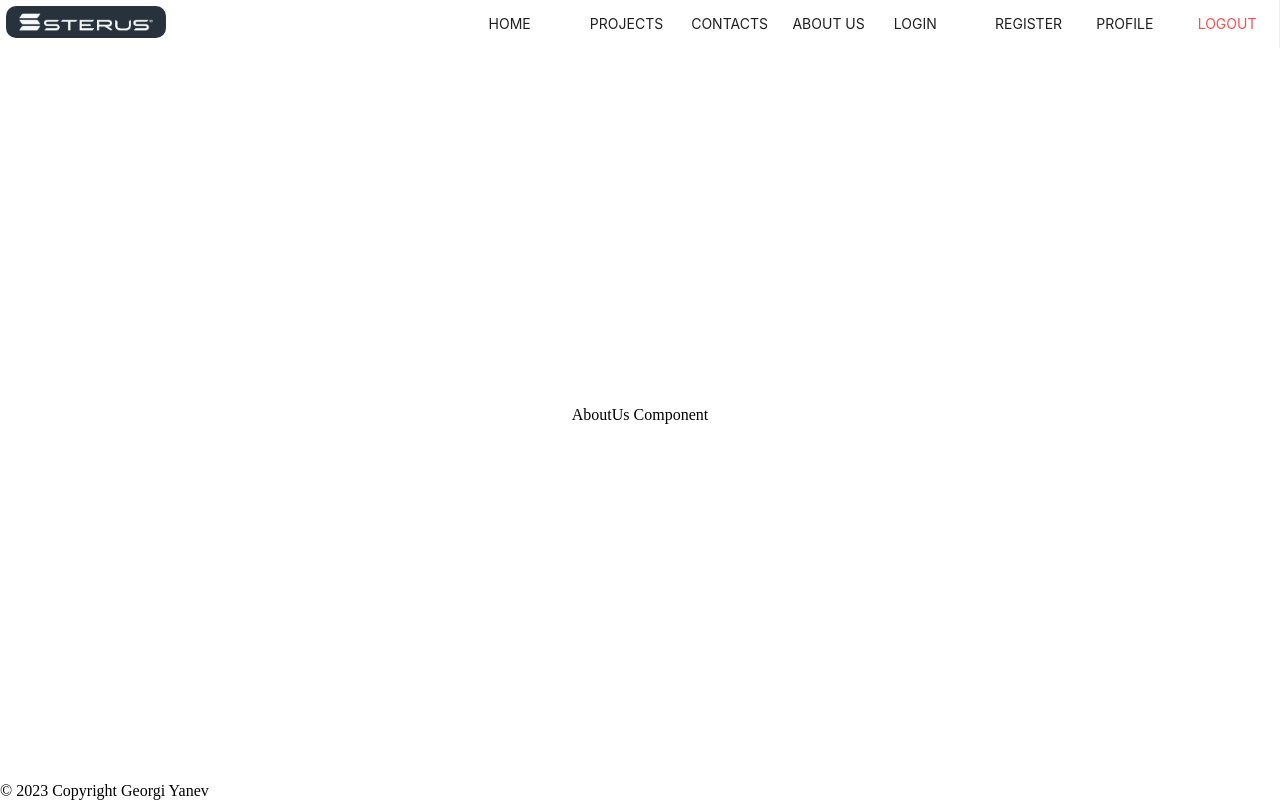
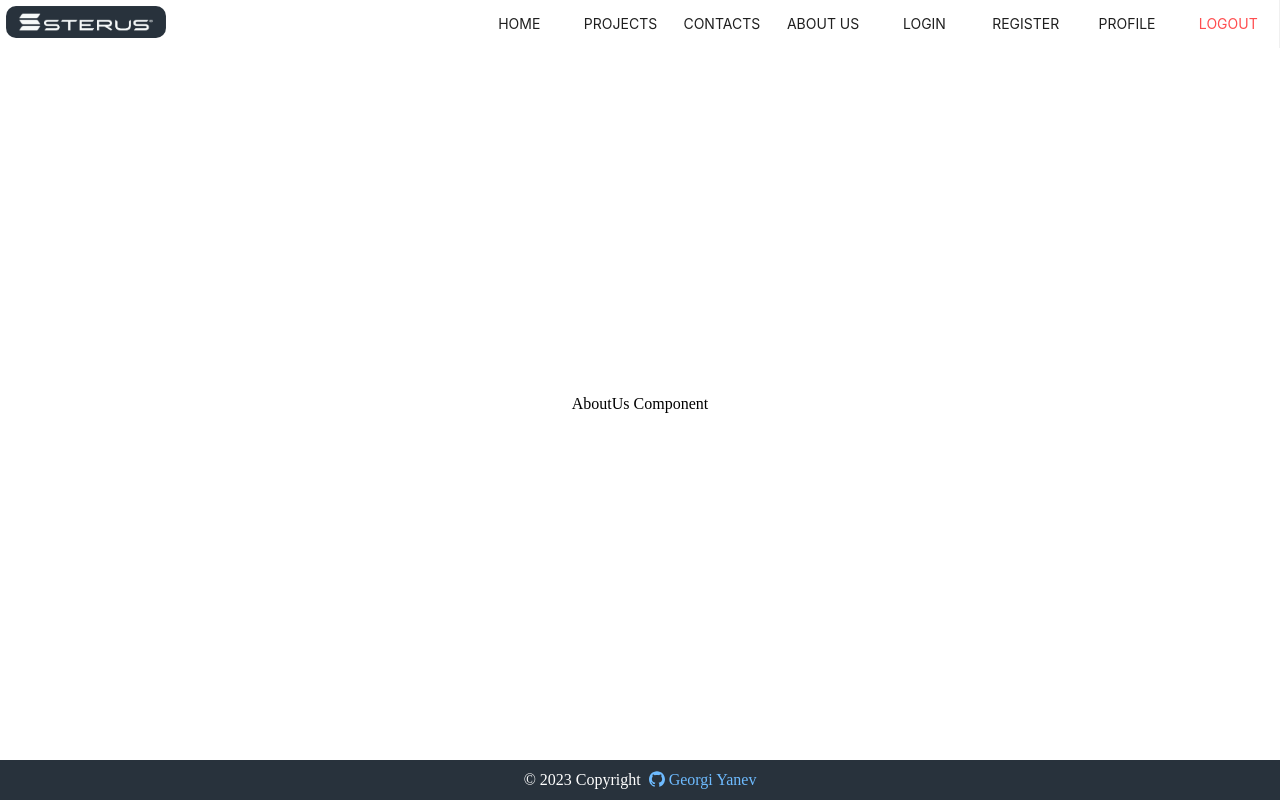
Before and after one commit to georgi1141/Sterusdesign, a React (Vite) app: page /about in a window 1280 px wide. Built offline with nearby package versions, Linux system fonts and the light colour scheme.

Commit message:
completed basic footer component

```diff
--- a/src/App.jsx
+++ b/src/App.jsx
@@ -14,6 +14,7 @@ function App() {
         <div className="site-container">
 
             <Navbar/>
+
             <main className="main-content">
             <Routes>
                 <Route path="/" element={<Home/>}></Route>
--- a/src/components/Footer.jsx
+++ b/src/components/Footer.jsx
@@ -1,9 +1,10 @@
 import React from 'react'
 import "./footer.css"
+import { GithubFilled } from '@ant-design/icons'
 
 function Footer() {
   return (
-    <footer className="site-footer"> &copy; 2023 Copyright Georgi Yanev</footer>
+    <footer className="site-footer"> &copy; 2023 Copyright <a className='github' href="https://github.com/georgi1141"><GithubFilled/> Georgi Yanev</a></footer>
   )
 }
 
--- a/src/components/footer.css
+++ b/src/components/footer.css
@@ -0,0 +1,15 @@
+footer{
+    display: flex;
+    justify-content: center;
+    align-items: center;
+    width: 100%;
+    color: white;
+    padding: 0.7em 0;
+    background-color: #28323C;
+}
+
+.github{
+    margin-left: 0.5em;
+    text-decoration: none;
+    color: rgb(110, 187, 255);
+}
--- a/src/components/navbar.css
+++ b/src/components/navbar.css
@@ -10,7 +10,8 @@
 }
 .menu *{
     display: flex;
-    flex-wrap: nowrap;
+    justify-content: center;
+    flex-wrap: wrap;
 }
 
 .site-logo{
--- a/src/main.css
+++ b/src/main.css
@@ -2,4 +2,5 @@ body{
     margin:0;
     padding: 0;
     box-sizing: border-box;
+
 }
```
